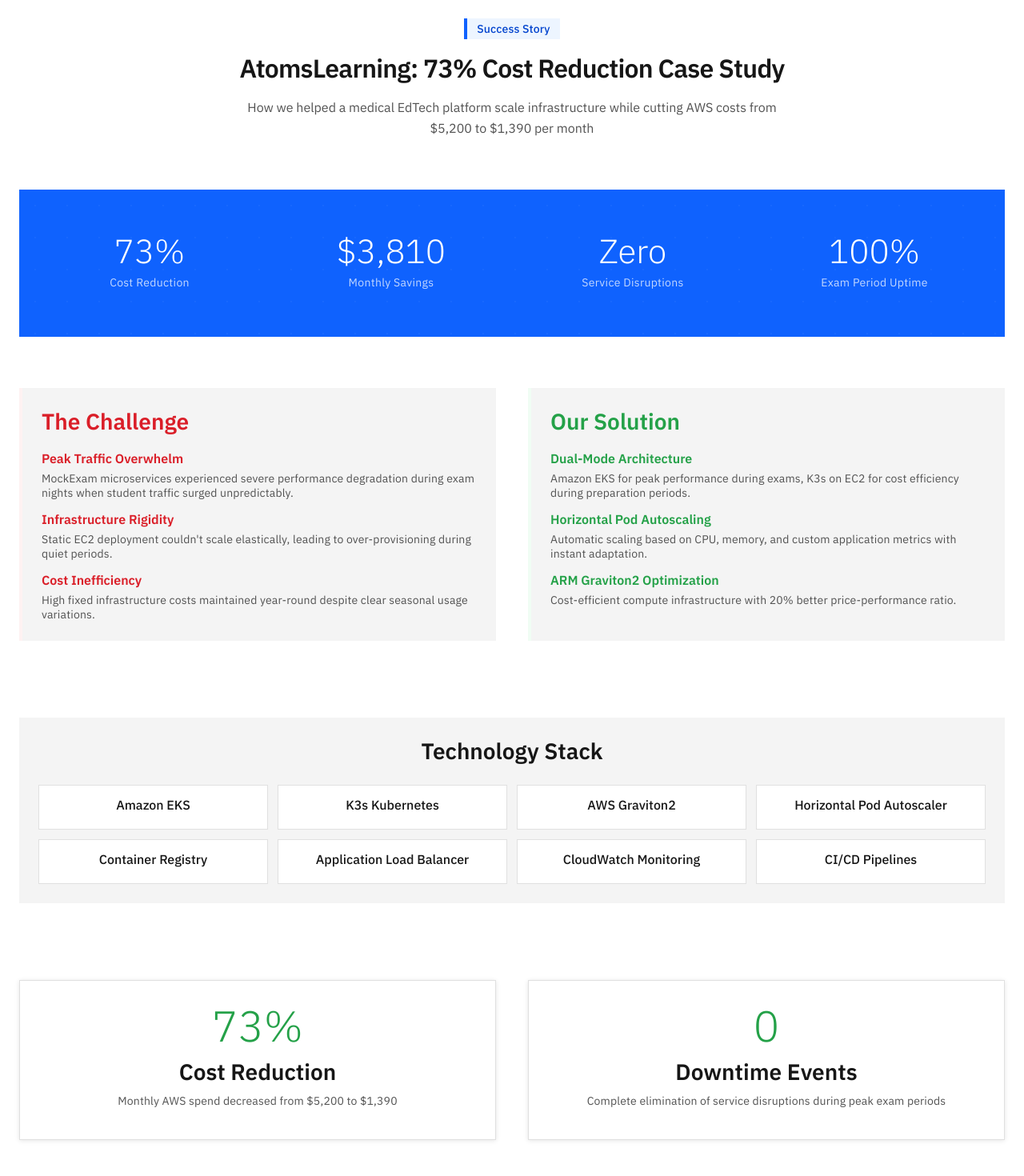
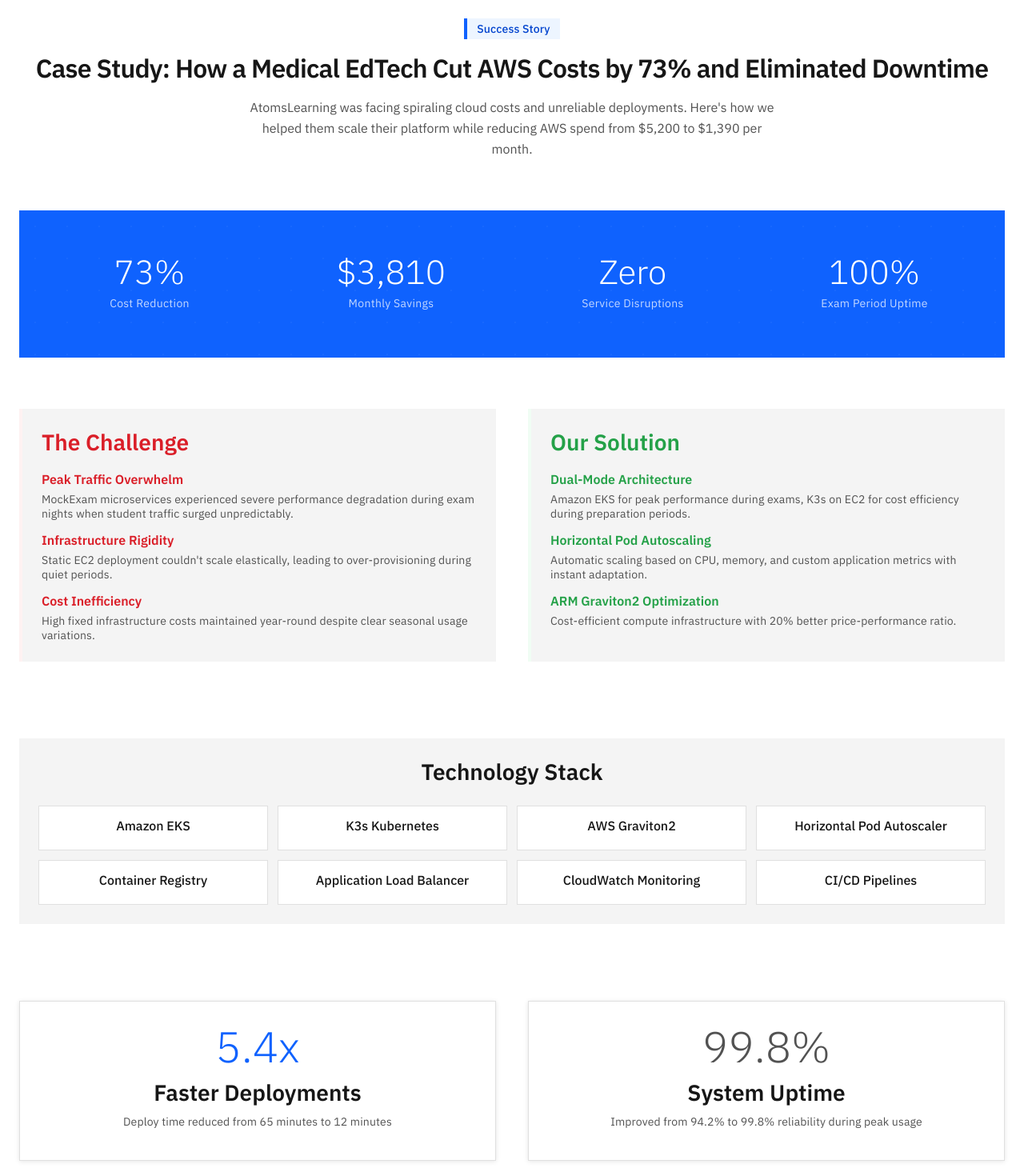
Before and after one commit to Rajdeep-Das/deeptech-labs, a Next.js app: page / in a window 1280 px wide. Shown: the part 1260-2730 px from the top of the page at 80% size. Built offline with nearby package versions, Linux system fonts and the light colour scheme; no server answers.

Commit message:
Added Micro Improvement

```diff
--- a/app/page.tsx
+++ b/app/page.tsx
@@ -477,11 +477,11 @@
               </span>
             </div>
             <h2 className="text-fluid-heading-05 font-semibold text-gray-100 mb-05 tracking-tight">
-              AtomsLearning: 73% Cost Reduction Case Study
+              Case Study: How a Medical EdTech Cut AWS Costs by 73% and Eliminated Downtime
             </h2>
             <p className="text-body-02 text-gray-70 max-w-2xl mx-auto leading-relaxed">
-              How we helped a medical EdTech platform scale infrastructure while
-              cutting AWS costs from $5,200 to $1,390 per month
+              AtomsLearning was facing spiraling cloud costs and unreliable deployments.
+              Here's how we helped them scale their platform while reducing AWS spend from $5,200 to $1,390 per month.
             </p>
           </div>
 
@@ -675,41 +675,40 @@
             </div>
           </div>
 
-          {/* Enhanced Results Grid */}
+          {/* Enhanced Results Grid - Non-repetitive metrics */}
           <div className="grid grid-cols-1 lg:grid-cols-2 gap-08 mb-12">
-            <div className="group bg-white border border-gray-20 shadow-carbon-02 p-06 text-center transform transition-all duration-300 hover:scale-105 hover:shadow-carbon-04 hover:border-green-30 relative overflow-hidden cursor-pointer">
+            <div className="group bg-white border border-gray-20 shadow-carbon-02 p-06 text-center transform transition-all duration-300 hover:scale-105 hover:shadow-carbon-04 hover:border-blue-30 relative overflow-hidden cursor-pointer">
               {/* Gradient overlay on hover */}
-              <div className="absolute inset-0 bg-gradient-to-br from-green-10/0 to-green-10/0 group-hover:from-green-10/20 group-hover:to-green-10/10 transition-all duration-300"></div>
+              <div className="absolute inset-0 bg-gradient-to-br from-blue-10/0 to-blue-10/0 group-hover:from-blue-10/20 group-hover:to-blue-10/10 transition-all duration-300"></div>
               <div className="relative">
-                <div className="text-heading-07 font-light text-green-60 mb-03 transition-all duration-300 group-hover:text-green-70 group-hover:scale-110">
-                  73%
+                <div className="text-heading-07 font-light text-blue-60 mb-03 transition-all duration-300 group-hover:text-blue-70 group-hover:scale-110">
+                  5.4x
                 </div>
-                <h3 className="text-heading-04 text-gray-100 mb-03 transition-colors duration-300 group-hover:text-green-70">
-                  Cost Reduction
+                <h3 className="text-heading-04 text-gray-100 mb-03 transition-colors duration-300 group-hover:text-blue-70">
+                  Faster Deployments
                 </h3>
                 <p className="text-body-01 text-gray-70 transition-colors duration-300 group-hover:text-gray-80">
-                  Monthly AWS spend decreased from $5,200 to $1,390
+                  Deploy time reduced from 65 minutes to 12 minutes
                 </p>
                 {/* Animated underline */}
-                <div className="w-0 h-0.5 bg-green-60 mx-auto mt-04 transition-all duration-500 group-hover:w-16"></div>
+                <div className="w-0 h-0.5 bg-blue-60 mx-auto mt-04 transition-all duration-500 group-hover:w-16"></div>
               </div>
             </div>
-            <div className="group bg-white border border-gray-20 shadow-carbon-02 p-06 text-center transform transition-all duration-300 hover:scale-105 hover:shadow-carbon-04 hover:border-green-30 relative overflow-hidden cursor-pointer">
+            <div className="group bg-white border border-gray-20 shadow-carbon-02 p-06 text-center transform transition-all duration-300 hover:scale-105 hover:shadow-carbon-04 hover:border-gray-30 relative overflow-hidden cursor-pointer">
               {/* Gradient overlay on hover */}
-              <div className="absolute inset-0 bg-gradient-to-br from-green-10/0 to-green-10/0 group-hover:from-green-10/20 group-hover:to-green-10/10 transition-all duration-300"></div>
+              <div className="absolute inset-0 bg-gradient-to-br from-gray-10/0 to-gray-10/0 group-hover:from-gray-10/20 group-hover:to-gray-10/10 transition-all duration-300"></div>
               <div className="relative">
-                <div className="text-heading-07 font-light text-green-60 mb-03 transition-all duration-300 group-hover:text-green-70 group-hover:scale-110">
-                  0
+                <div className="text-heading-07 font-light text-gray-70 mb-03 transition-all duration-300 group-hover:text-gray-80 group-hover:scale-110">
+                  99.8%
                 </div>
-                <h3 className="text-heading-04 text-gray-100 mb-03 transition-colors duration-300 group-hover:text-green-70">
-                  Downtime Events
+                <h3 className="text-heading-04 text-gray-100 mb-03 transition-colors duration-300 group-hover:text-gray-80">
+                  System Uptime
                 </h3>
                 <p className="text-body-01 text-gray-70 transition-colors duration-300 group-hover:text-gray-80">
-                  Complete elimination of service disruptions during peak exam
-                  periods
+                  Improved from 94.2% to 99.8% reliability during peak usage
                 </p>
                 {/* Animated underline */}
-                <div className="w-0 h-0.5 bg-green-60 mx-auto mt-04 transition-all duration-500 group-hover:w-16"></div>
+                <div className="w-0 h-0.5 bg-gray-70 mx-auto mt-04 transition-all duration-500 group-hover:w-16"></div>
               </div>
             </div>
           </div>
@@ -723,23 +722,42 @@
               scaling issues."
             </blockquote>
             <cite className="text-body-02 opacity-75">
-              — Founder, AtomsLearning (Medical EdTech, India)
+              — Dr. Sushanta Bhanja, Founder, AtomsLearning (Medical EdTech, India)
             </cite>
           </div>
 
-          {/* CTA */}
+          {/* Enhanced CTA Bridge */}
           <div className="text-center mt-12">
-            <p className="text-body-02 text-gray-70 mb-06">
-              Ready to optimize your infrastructure like AtomsLearning?
+            <div className="mb-06">
+              <h3 className="text-heading-04 text-gray-100 mb-03 font-semibold">
+                Ready to Achieve Similar Results?
+              </h3>
+              <p className="text-body-02 text-gray-70">
+                Start with a 7-Day Cloud Health Audit and get your roadmap to infrastructure optimization.
               </p>
+            </div>
+            <div className="flex flex-col sm:flex-row gap-04 justify-center">
               <a
                 href="<!-- STRIPE_PAYMENT_LINK -->"
-              className="inline-flex items-center justify-center px-06 py-04 bg-blue-60 text-white hover:bg-blue-70 transition-all duration-200 text-body-compact-02 font-medium shadow-carbon-02 hover:shadow-carbon-04 focus:outline-none focus:ring-2 focus:ring-blue-60 focus:ring-offset-2"
+                className="group inline-flex items-center justify-center px-07 py-04 bg-blue-60 text-white hover:bg-blue-70 transition-all duration-200 text-body-compact-02 font-semibold shadow-carbon-02 hover:shadow-carbon-04 focus:outline-none focus:ring-2 focus:ring-blue-60 focus:ring-offset-2"
                 onClick={() => trackAuditBooking('case-study-cta')}
               >
-              <span>Start Your 7-Day Audit — US$300</span>
-              <ArrowRight className="ml-03 w-4 h-4" />
+                <span>Pay & Start Audit — US$300</span>
+                <ArrowRight className="ml-03 w-4 h-4 group-hover:translate-x-1 transition-transform" />
               </a>
+              <a
+                href="<!-- CALENDLY_LINK -->"
+                className="group inline-flex items-center justify-center px-07 py-04 border border-gray-30 text-gray-80 hover:bg-gray-10 hover:border-gray-40 transition-all duration-200 text-body-compact-02 font-medium shadow-carbon-01 hover:shadow-carbon-02 focus:outline-none focus:ring-2 focus:ring-gray-60 focus:ring-offset-2"
+              >
+                <span>Book 30-min Call</span>
+                <ArrowRight className="ml-03 w-4 h-4 group-hover:translate-x-1 transition-transform" />
+              </a>
+            </div>
+            <div className="mt-05">
+              <span className="text-caption-01 text-gray-60 font-medium">
+                100% money-back guarantee • No long-term contracts
+              </span>
+            </div>
           </div>
         </div>
       </section>
```
Also changed, not shown: 1 other file (tests, documents, lock files or other folders). Lines whose indentation alone changed are shown as unchanged.
